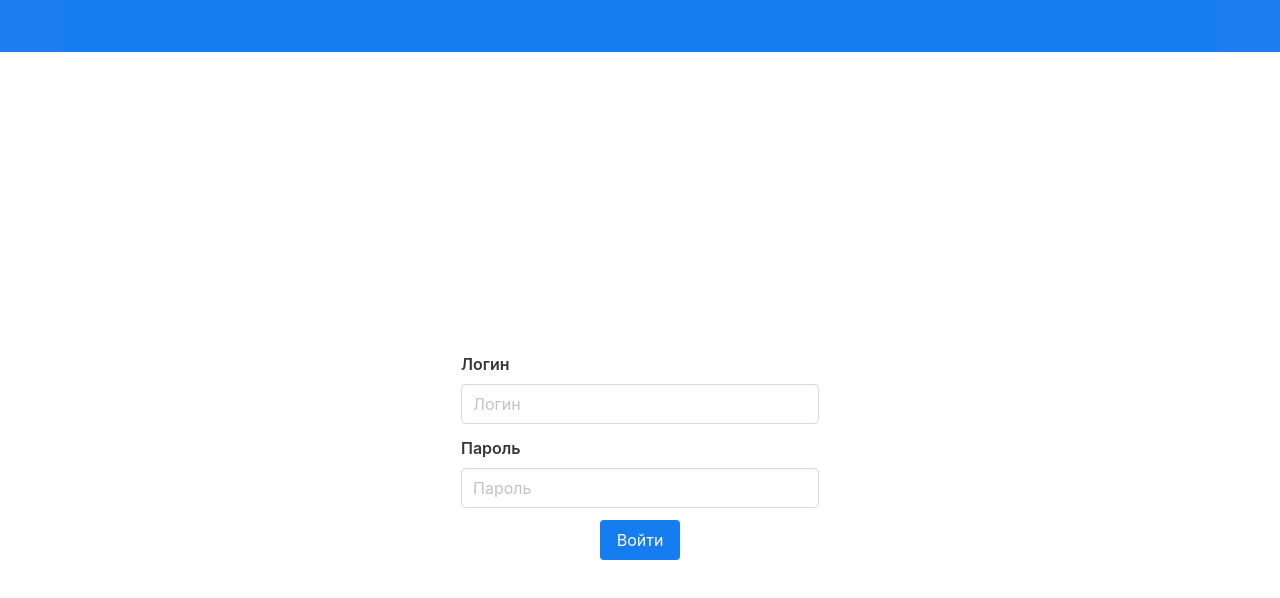
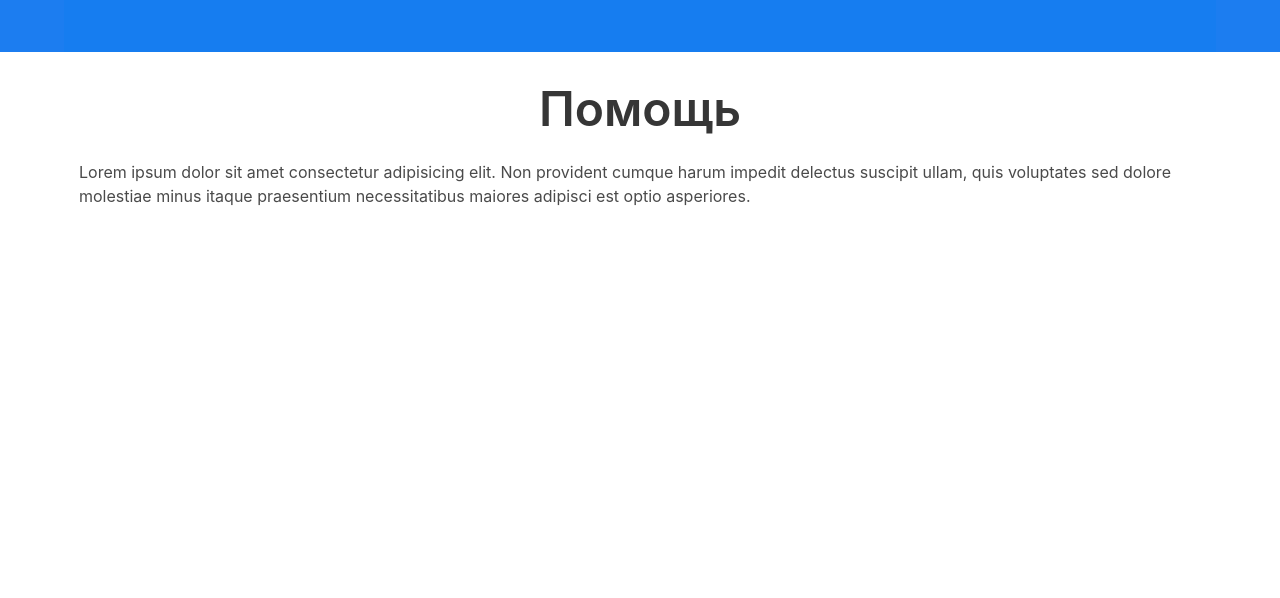
Before and after one commit to kaptn3/evotor, a Vue app: page /help in a window 1280 px wide. Before the commit this address led to /login. Shown: the top 598 px of the page. Built offline with nearby package versions, Linux system fonts and the light colour scheme.

Commit message:
feat: add help and contacts pages

```diff
--- a/src/components/Menu.vue
+++ b/src/components/Menu.vue
@@ -7,6 +7,7 @@
       v-if="$store.state.token"
       slot="start"
     >
+      <b-navbar-dropdown label="Справочники">
         <b-navbar-item
           tag="router-link"
           to="/routes"
@@ -33,6 +34,7 @@
         >
           Тарифная сетка
         </b-navbar-item>
+      </b-navbar-dropdown>
       <b-navbar-item
         tag="router-link"
         to="/fix-pay"
@@ -51,6 +53,18 @@
       v-if="$store.state.token"
       slot="end"
     >
+      <b-navbar-item
+        tag="router-link"
+        to="/help"
+      >
+        Помощь
+      </b-navbar-item>
+      <b-navbar-item
+        tag="router-link"
+        to="/contacts"
+      >
+        Контакты
+      </b-navbar-item>
       <b-navbar-item tag="div">
         <div class="buttons">
           <button
--- a/src/router.js
+++ b/src/router.js
@@ -7,6 +7,8 @@ import Stops from './views/Stops.vue';
 import TariffScale from './views/TariffScale.vue';
 import FixPay from './views/FixPay';
 import StatsTariff from './views/StatsTariff';
+import Help from './views/Help';
+import Contacts from './views/Contacts';
 
 Vue.use(Router);
 
@@ -99,6 +101,16 @@ export default new Router({
       }
     },
     {
+      path: '/help',
+      name: 'Help',
+      component: Help,
+    },
+    {
+      path: '/contacts',
+      name: 'Contacts',
+      component: Contacts,
+    },
+    {
       path: '*',
       redirect: '/login'
     }
--- /dev/null
+++ b/src/views/Contacts.vue
@@ -0,0 +1,14 @@
+<template>
+  <div class="container contacts-page">
+    <h1 class="title is-1">Контакты</h1>
+    <p>E-mail: <a href="mailto:some@email.com">some@email.com</a></p>
+    <p>Номер телефона: <a href="tel:+7777777">+7777777</a></p>
+  </div>
+</template>
+
+<style scoped>
+  .contacts-page {
+    text-align: center;
+    font-size: 22px;
+  }
+</style>
--- /dev/null
+++ b/src/views/Help.vue
@@ -0,0 +1,12 @@
+<template>
+  <div class="container">
+    <h1 class="title is-1">Помощь</h1>
+    <p>Lorem ipsum dolor sit amet consectetur adipisicing elit. Non provident cumque harum impedit delectus suscipit ullam, quis voluptates sed dolore molestiae minus itaque praesentium necessitatibus maiores adipisci est optio asperiores.</p>
+  </div>
+</template>
+
+<style scoped>
+  .title {
+    text-align: center;
+  }
+</style>
```
Lines whose indentation alone changed are shown as unchanged.
